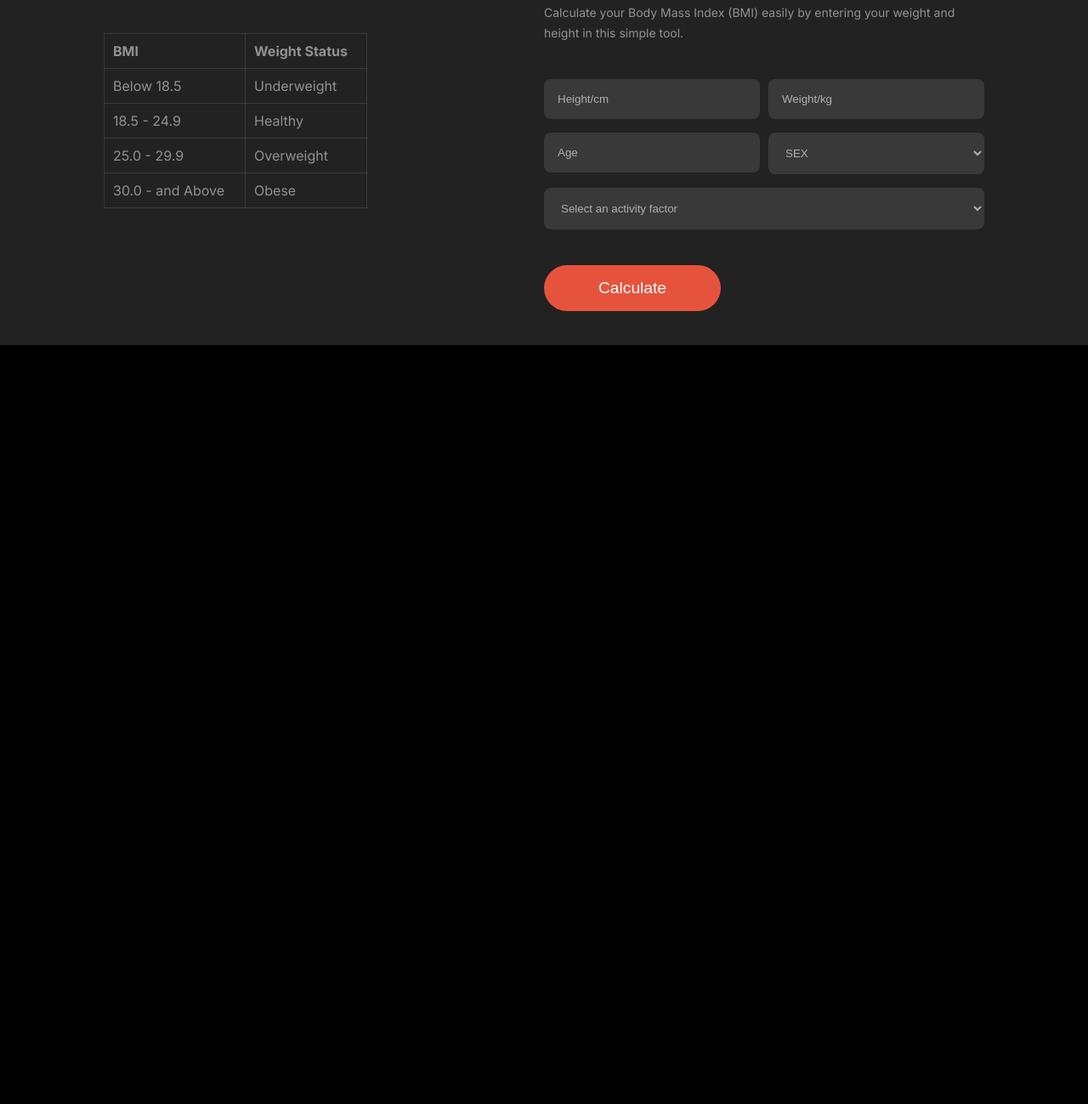
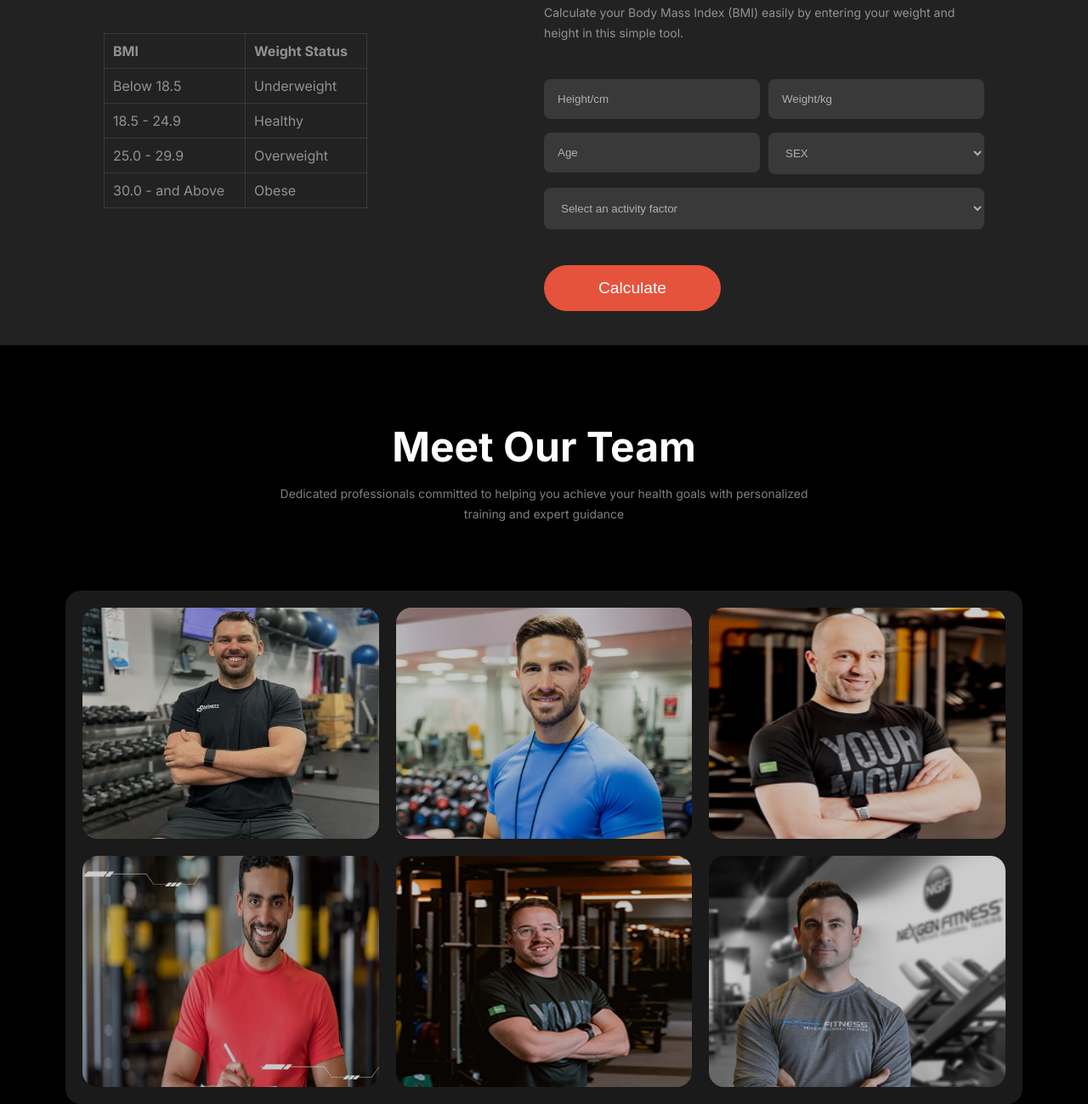
Before and after one commit to sumonDev9/batch-10-assignment2, a plain HTML site: page index.html in a window 1280 px wide. Shown: the part 2146-3445 px from the top of the page at 85% size. Before the commit the page ends 2552 px from the top, so only its background shows below. Drawn offline with Linux system fonts and the light colour scheme.

Commit message:
added meet our team section style

```diff
--- a/index.html
+++ b/index.html
@@ -232,6 +232,27 @@
               </div>
           </section>
          <!-- BMI calculator end here -->
+
+         <!-- Meet Our Team start here -->
+          <section class="meet-team">
+            <div class="heading-text">
+                <h2 class="title">Meet Our Team</h2>
+                <p class="sub-title">Dedicated professionals committed to helping you achieve your health goals with personalized training and expert guidance</p>
+             </div>
+            <div class="meet-team-container">
+                <div class="team1">
+                    <img src="./images/trainer1.png" alt="">
+                    <img src="./images/trainer2.png" alt="">
+                    <img src="./images/trainer3.png" alt="">
+                </div>
+                <div class="team2">
+                    <img src="./images/trainer4.png" alt="">
+                    <img src="./images/trainer5.png" alt="">
+                    <img src="./images/trainer6.png" alt="">
+                </div>
+            </div>
+          </section>
+         <!-- Meet Our Team end here -->
     </main>
     <!-- main section end here -->
 
--- a/style/style.css
+++ b/style/style.css
@@ -64,7 +64,8 @@ body {
 .banner,
 .change-your-habits,
 .run-extra-mile,
-.bmi-calculator-content {
+.bmi-calculator-content,
+.meet-team-container {
     max-width: 1126px;
     margin: 0rem auto;
 }
@@ -308,7 +309,7 @@ margin-top: 100px;
 
 /* Trainings and Exercises style end here */
 
-/* bmi calculator style here */
+/* bmi calculator style start here */
 .bmi-calculator{
     margin-top: 100px;
 }
@@ -384,7 +385,36 @@ form .colum{
     padding: 1rem 4rem;
     margin-top: 34px;
 }
+/* bmi calculator style end here */
 
+/* meet team style start here */
+.meet-team{
+    margin-top: 90px;
+}
+.meet-team-container{
+    border-radius: 18px;
+    background: rgba(255, 255, 255, 0.1);
+    padding: 20px;
+    margin-top: 78px;
+}
+.team1,
+.team2{
+    display: grid;
+    grid-template-columns: repeat(3, 1fr);
+    gap: 20px;
+}
+.team2{
+    margin-top: 20px;
+}
+.meet-team-container  img{
+    width: 100%;
+    height: 272px;
+    border-radius: 18px;
+    /* margin-top: 20px; */
+    filter: brightness(80%);
+}
+
+/* meet team style end here */
 
 /*phone responsive design */
 @media screen and (max-width:576px) {
@@ -538,6 +568,22 @@ form .colum{
         margin-top: 2.5rem;
         font-size: 1rem;
     }
+
+    /* Meet team style */
+    .meet-team{
+        margin-top: 66px;
+    }
+    .meet-team .heading-text .title{
+        font-size: 2rem;
+    }
+    .meet-team-container{
+        margin: 0 1.25rem;
+        margin-top: 37px;
+    }
+    .team1,
+    .team2{
+    grid-template-columns: 1fr;
+    }
 }
 
 
```
